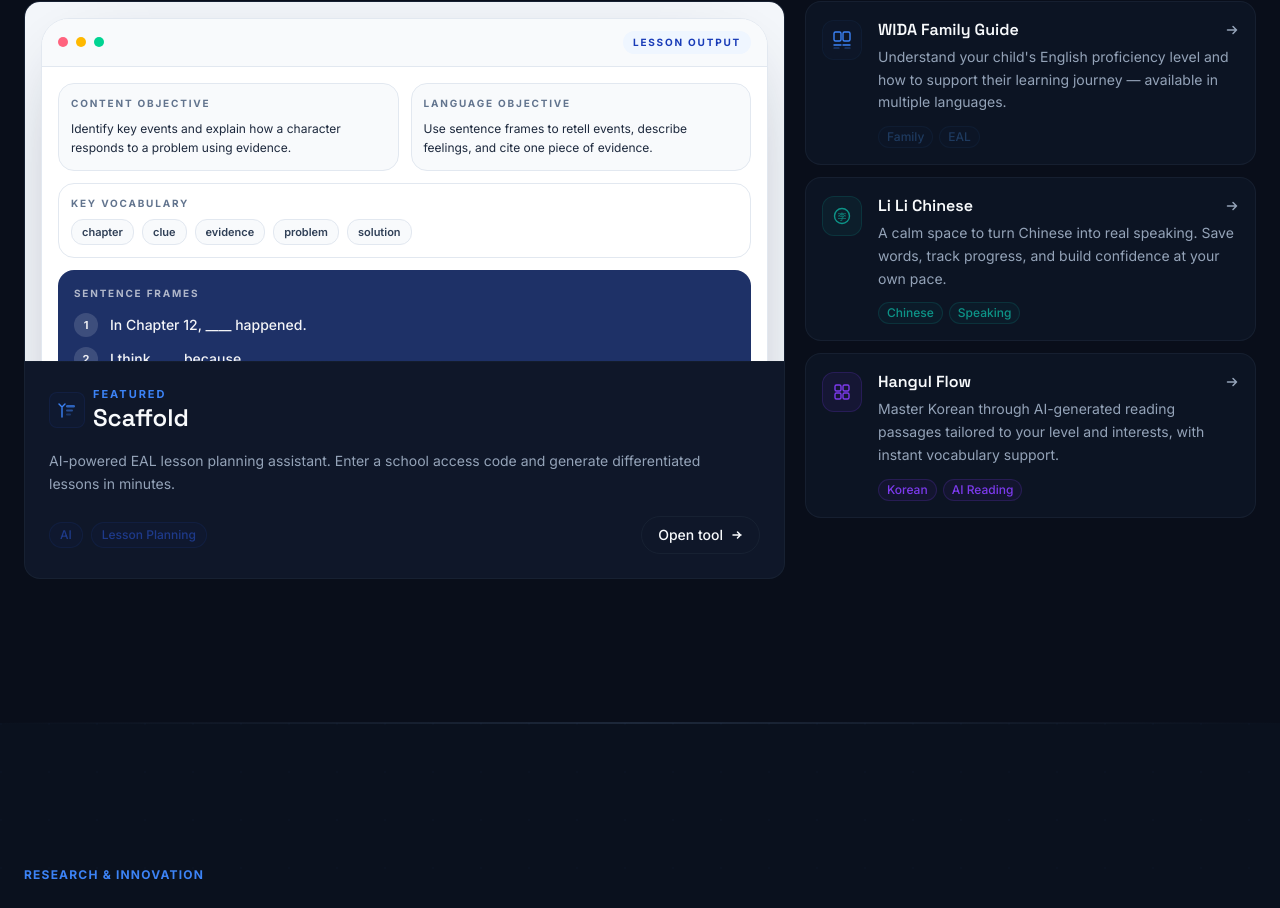
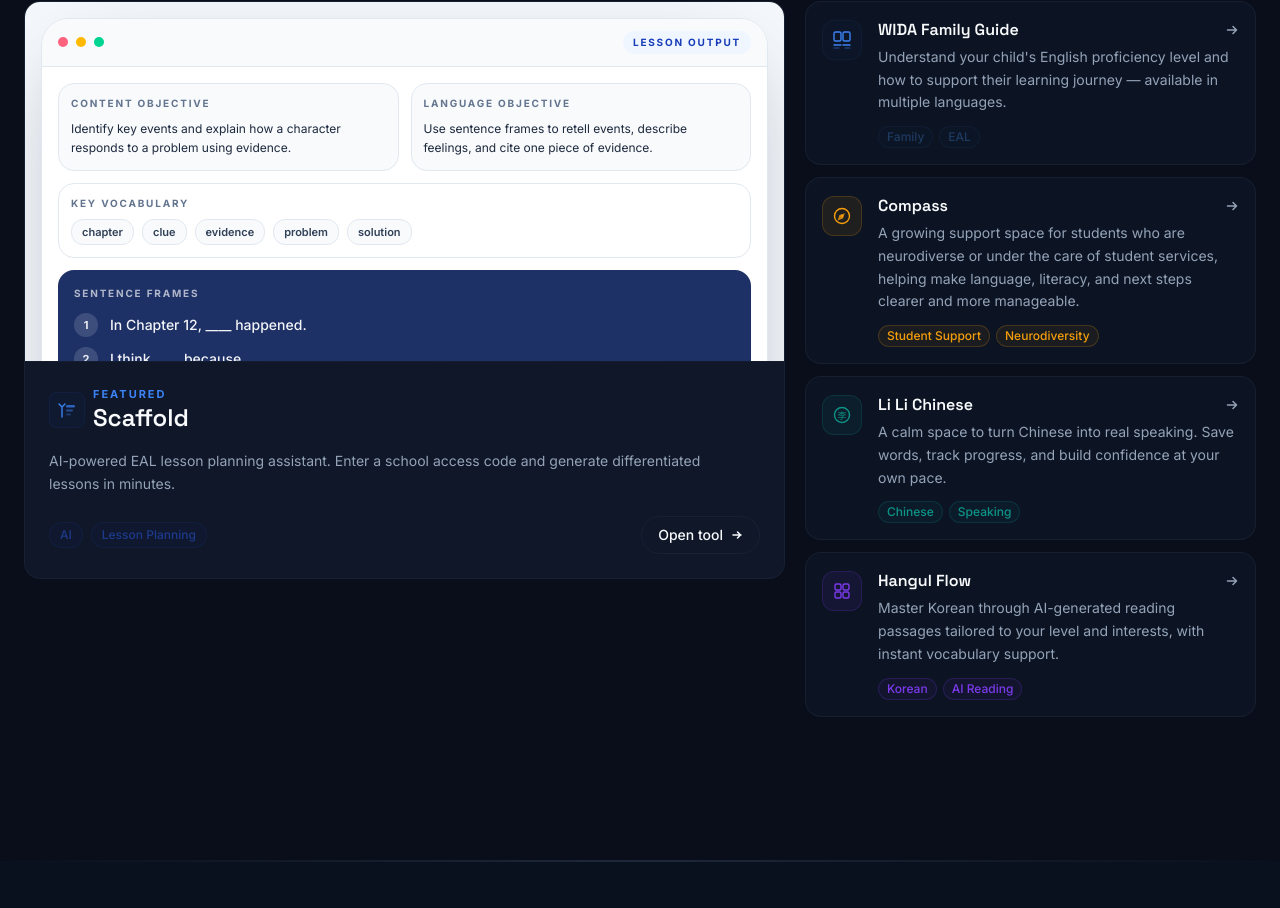
Before and after one commit to LenguajeLabs-design/classroom-compass, a React (Vite) app: page / in a window 1280 px wide. Shown: the part 1875-2783 px from the top of the page. Built offline with nearby package versions, Linux system fonts and the light colour scheme.

Commit message:
Update homepage portfolio and Compass copy

```diff
--- a/src/components/sections/FeaturedTools.tsx
+++ b/src/components/sections/FeaturedTools.tsx
@@ -20,6 +20,14 @@
           <rect x="10" y="6" width="9" height="2.5" rx="1.25" fill="#3B82F6" opacity="0.7"/>
           <rect x="10" y="10.5" width="7" height="2" rx="1" fill="#3B82F6" opacity="0.5"/>
           <rect x="10" y="14.5" width="5" height="2" rx="1" fill="#3B82F6" opacity="0.3"/>
+        </svg>
+      );
+    case "compass":
+      return (
+        <svg width="22" height="22" viewBox="0 0 22 22" fill="none">
+          <circle cx="11" cy="11" r="7.5" stroke="#F59E0B" strokeWidth="1.4"/>
+          <path d="M13.8 8.2 12 13.6 6.6 15.4 8.4 10z" fill="#F59E0B" opacity="0.8"/>
+          <circle cx="11" cy="11" r="1.2" fill="#F59E0B"/>
         </svg>
       );
     case "li-li-chinese":
@@ -129,6 +137,59 @@
                 <p className="mt-2 text-xs leading-relaxed text-slate-700">
                   Picture walk, stop-and-jot, and a quick partner share with built-in scaffolds.
                 </p>
+              </div>
+            </div>
+          </div>
+        </div>
+      );
+    case "compass":
+      return (
+        <div className="h-full w-full bg-[radial-gradient(circle_at_top,_rgba(245,158,11,0.22),_transparent_44%),linear-gradient(180deg,#fff7e6_0%,#fffdf8_100%)] p-5 text-slate-900">
+          <div className="h-full rounded-[1.75rem] border border-amber-200/70 bg-white/92 p-5 shadow-[0_24px_80px_-36px_rgba(146,64,14,0.38)]">
+            <div className="flex items-center justify-between">
+              <div>
+                <p className="text-[10px] font-bold uppercase tracking-[0.18em] text-amber-700">Compass</p>
+                <h4 className="mt-2 text-xl font-bold text-slate-900" style={{ fontFamily: "'Space Grotesk', sans-serif" }}>
+                  Support with more clarity and calm
+                </h4>
+              </div>
+              <div className="rounded-full border border-amber-200 bg-amber-50 px-3 py-1 text-[10px] font-bold uppercase tracking-[0.18em] text-amber-800">
+                Growing now
+              </div>
+            </div>
+
+            <div className="mt-5 grid gap-3 md:grid-cols-[1.1fr_0.9fr]">
+              <div className="rounded-2xl border border-slate-200 bg-slate-50 p-4">
+                <p className="text-[10px] font-bold uppercase tracking-[0.18em] text-slate-500">Designed to help with</p>
+                <div className="mt-3 flex flex-wrap gap-2">
+                  {["Student services", "Neurodiversity", "Next steps"].map((pill) => (
+                    <span
+                      key={pill}
+                      className="rounded-full border border-amber-200 bg-white px-3 py-1 text-[11px] font-semibold text-slate-700"
+                    >
+                      {pill}
+                    </span>
+                  ))}
+                </div>
+                <p className="mt-4 text-sm leading-relaxed text-slate-700">
+                  A practical space for supporting neurodiverse learners and students receiving student services with clearer language, literacy support, and next steps.
+                </p>
+              </div>
+
+              <div className="rounded-2xl bg-slate-900 p-4 text-white">
+                <p className="text-[10px] font-bold uppercase tracking-[0.18em] text-white/60">Why it matters</p>
+                <div className="mt-3 space-y-3">
+                  {[
+                    "Makes complex support feel more navigable",
+                    "Connects language, literacy, and student care",
+                    "Creates a calmer starting point for families and staff",
+                  ].map((line) => (
+                    <div key={line} className="flex items-start gap-2.5">
+                      <span className="mt-1 h-2 w-2 rounded-full bg-amber-300" />
+                      <span className="text-sm leading-relaxed text-white/92">{line}</span>
+                    </div>
+                  ))}
+                </div>
               </div>
             </div>
           </div>
--- a/src/components/sections/Hero.tsx
+++ b/src/components/sections/Hero.tsx
@@ -31,7 +31,7 @@
     title: "Scaffold",
     subtitle: "AI-supported EAL lesson planning with school access.",
     url: "https://scaffold.replit.app/",
-    image: `${import.meta.env.BASE_URL}app-screenshots/scaffold.png`,
+    image: `${import.meta.env.BASE_URL}app-screenshots/scaffold-lesson-output.png`,
     accent: "#1E3A8A",
   },
   {
--- a/src/content/site.ts
+++ b/src/content/site.ts
@@ -6,6 +6,7 @@
 export type ToolId =
   | "wida-family-guide"
   | "scaffold"
+  | "compass"
   | "li-li-chinese"
   | "hangul-flow";
 
@@ -87,6 +88,16 @@
     url: "https://scaffold.replit.app/",
     screenshotSrc: `${basePath}app-screenshots/scaffold-lesson-output.png`,
     screenshotAlt: "Scaffold lesson output screenshot",
+  },
+  {
+    id: "compass",
+    title: "Compass",
+    subtitle: "A growing support space for students who are neurodiverse or under the care of student services, helping make language, literacy, and next steps clearer and more manageable.",
+    tags: ["Student Support", "Neurodiversity"],
+    accent: "#F59E0B",
+    url: "https://compass-lenguajelab.replit.app/",
+    screenshotSrc: "",
+    screenshotAlt: "Compass preview",
   },
   {
     id: "li-li-chinese",
```
